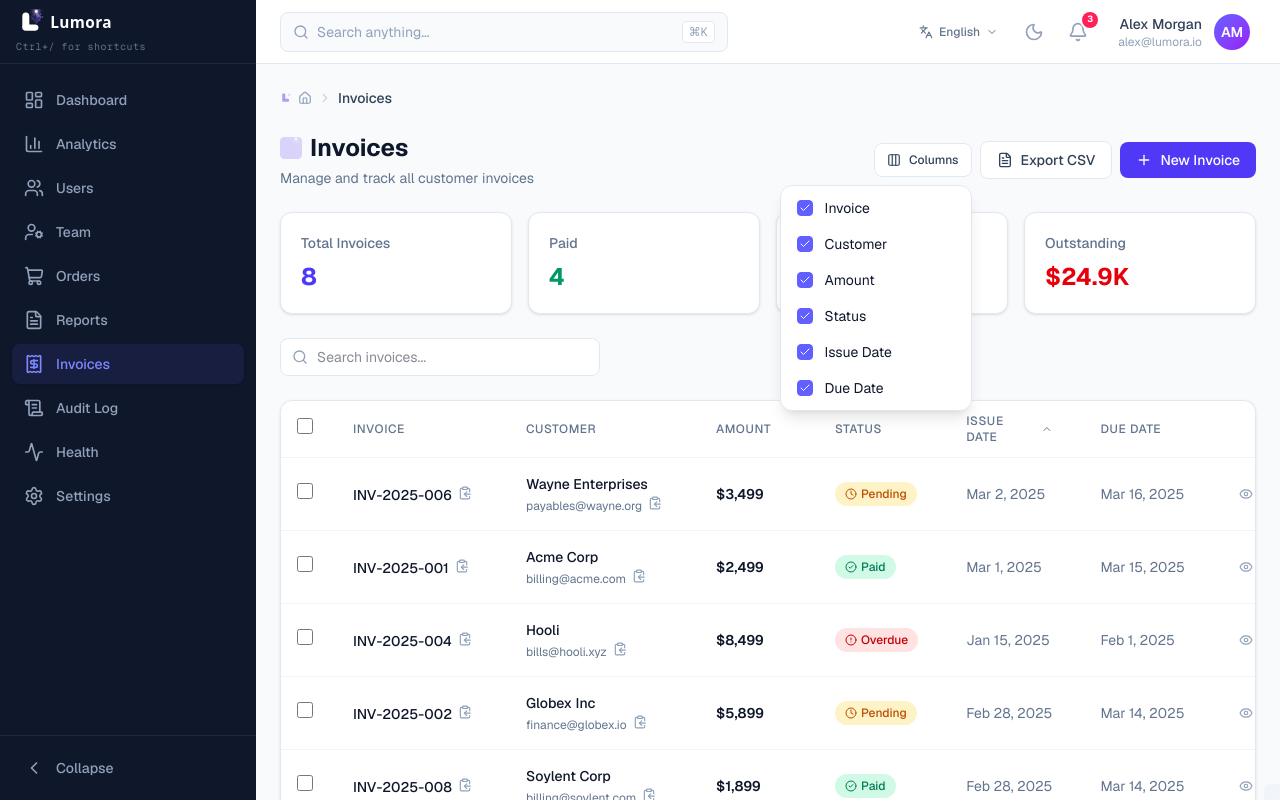
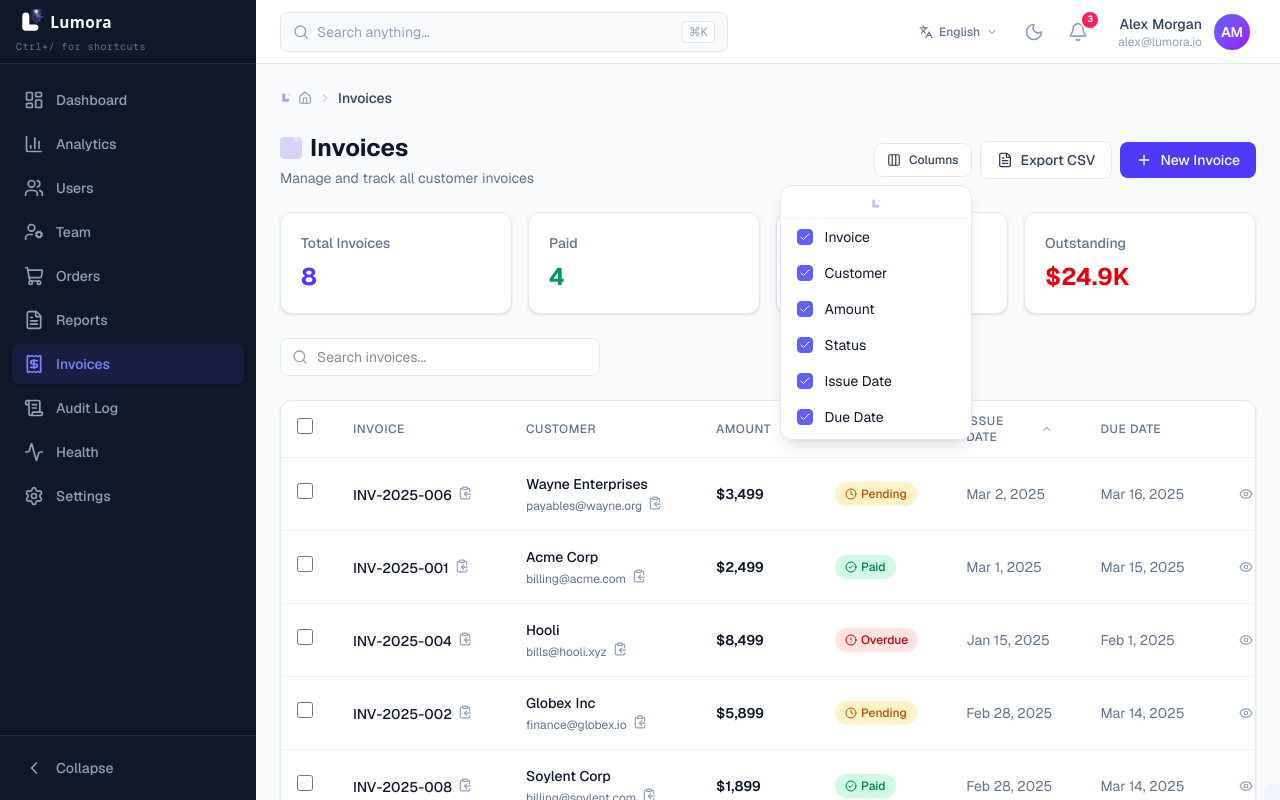
Before and after one commit to erichanwang/Lumora, a Next.js app: page /invoices in a window 1280 px wide. Both pictures are taken after a click on the button "Columns". Built offline with nearby package versions, Linux system fonts and the light colour scheme.

Commit message:
feat(wave12): column-toggle favicon watermark in dropdown header

```diff
--- a/src/components/ui/column-toggle.tsx
+++ b/src/components/ui/column-toggle.tsx
@@ -2,6 +2,7 @@
 
 import { useState, useRef, useEffect } from "react";
 import { Columns3, Check } from "lucide-react";
+import Image from "next/image";
 import { cn } from "@/lib/utils";
 
 export interface ColumnDef {
@@ -51,6 +52,16 @@ export function ColumnToggle({ columns, visibleColumns, onChange }: ColumnToggle
       </button>
       {open && (
         <div className="absolute right-0 z-50 mt-2 w-48 origin-top-right rounded-xl border border-slate-200 bg-white py-1 shadow-lg dark:border-slate-700 dark:bg-slate-800">
+          <div className="flex items-center justify-center border-b border-slate-100 px-3 py-2 dark:border-slate-700">
+            <Image
+              src="/favicon.svg"
+              alt=""
+              width={12}
+              height={12}
+              className="opacity-40"
+              unoptimized
+            />
+          </div>
           {columns.map((col) => (
             <button
               key={col.key}
```
